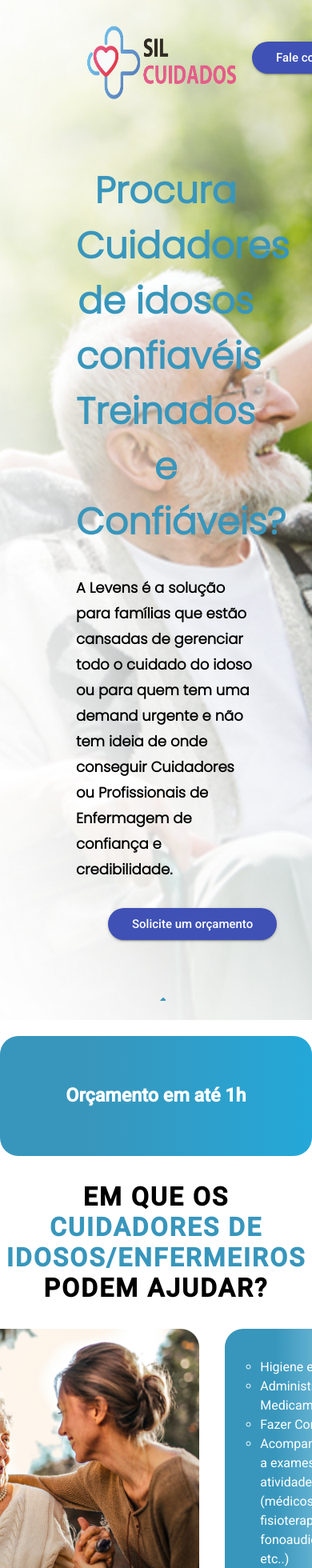
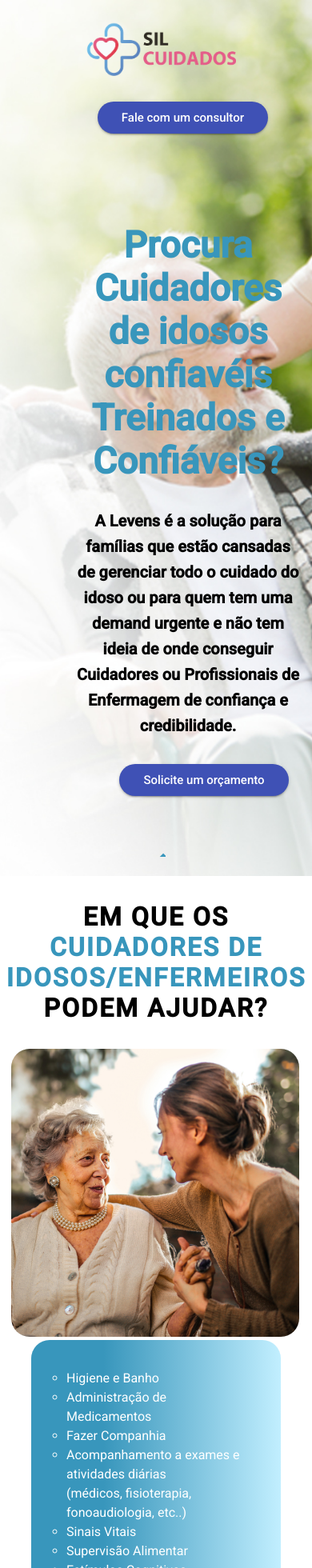
Before and after one commit to Laishyde/cuidadoresDeIdosos, an Angular app: page / in a window 390 px wide. Shown: the top 1960 px of the page at 80% size. Built offline with nearby package versions, Linux system fonts and the light colour scheme; no server answers.

Commit message:
first commit

```diff
--- a/src/app/app.component.scss
+++ b/src/app/app.component.scss
@@ -1,5 +1,5 @@
 .app {
-    width: 1200px;
+ width: 100%;
     margin: 0 auto;
 }
 
--- a/src/app/modulo/landing-page/components/cards/cards.component.scss
+++ b/src/app/modulo/landing-page/components/cards/cards.component.scss
@@ -137,3 +137,17 @@ button:hover {
     color: #ffffff !important;
     background-color: #FF9400;
 }
+@media(max-width:900px){
+    .card-wall{
+        width: 100%;
+    }
+    .bar{
+        width: 100%;
+    }
+    .bord{
+        width: 100%;
+    }
+    .larger{
+        width: 100%;
+    }
+}
--- a/src/app/modulo/landing-page/components/heading/heading.component.html
+++ b/src/app/modulo/landing-page/components/heading/heading.component.html
@@ -9,7 +9,7 @@
         </div>
 
 
-        <div class="texto zh-ms-40 zh-mt-80">
+        <div class="texto zh-ms-40 zh-mt-80 ">
             <h2> Procura Cuidadores de idosos confiavéis Treinados e Confiáveis?</h2>
             <p><span>A Levens é a solução para famílias que estão cansadas
             de gerenciar todo o cuidado do idoso</span> ou para quem tem uma <span>demand
--- a/src/app/modulo/landing-page/components/heading/heading.component.scss
+++ b/src/app/modulo/landing-page/components/heading/heading.component.scss
@@ -31,16 +31,18 @@ header {
     text-align: center;
 }
 
+
 .texto {
-    font-family: 'Poppins', sans-serif;
+    font-family: 'Roboto', sans-serif;;
     color: #bbbeff;
     font-weight: bold;
     font-size: 23px;
     display: flex;
+    justify-content: center;
     flex-direction: column;
-    width: 80%;
+    width: 50%;
     p{
-        font-size: 18px;
+        font-size: 20px;
         line-height: 2rem;
         color: #000;
         span{
@@ -109,6 +111,7 @@ button:hover {
 
  @media(max-width: 900px) {
      header {
+        width: 100%;
          background-image: url(../../../../../assets/imagens/bg-responsivo.jpg);
 
          .logo {
@@ -119,7 +122,29 @@ button:hover {
              p {
                  display: none;
              }
+
+         }
+         .nav-bar{
+            display: flex;
+            flex-direction: column;
+            margin: 0;
+
+
+         }
+         .texto{
+            width: 100%;
+            text-align: center;
+
+
+
          }
      }
+     .header{
+        width: 100%;
+        align-items: center;
+        margin-left: 0;
+     }
+
+
 
  }
--- a/src/app/modulo/landing-page/components/rodape/rodape.component.scss
+++ b/src/app/modulo/landing-page/components/rodape/rodape.component.scss
@@ -3,6 +3,7 @@ footer{
     padding: 20px;
     ul{
         border-bottom: 1px solid #fff;
+        list-style: none;
         li{
             width: 30%;
 
@@ -10,6 +11,7 @@ footer{
                 color: #fff;
                 text-decoration: none;
                 font-weight: 500;
+
             }
         }
     }
--- a/src/app/modulo/landing-page/views/landing-page.component.scss
+++ b/src/app/modulo/landing-page/views/landing-page.component.scss
@@ -84,7 +84,7 @@ button:hover {
 
     .back {
         background-image: linear-gradient(90deg, #3896bc 29%, #24a8d8 100%);
-        backface-visibility: hidden;
+
         border-radius: 23px;
         color: #fff;
     }
@@ -92,6 +92,7 @@ button:hover {
 
 .flip-box:hover {
     transform: rotateY(180deg);
+    backface-visibility: hidden;
 }
 
 
@@ -139,3 +140,25 @@ button:hover {
     width: 100%;
     height: 400px;
 }
+@media(max-width:900px){
+    .wrap{
+        width: 100%;
+        flex-direction: column;
+        align-items: center;
+
+            .warp-list{
+                width: 80%;
+            }
+
+            .warp-img{
+                margin-left: 29px;
+            }
+    }
+    .flip-box{
+        width: 100%;
+    display: none;    }
+        .mapa{
+            width: 80%;
+        }
+
+}
--- a/src/app/shared/componentes/carousel/carousel.component.scss
+++ b/src/app/shared/componentes/carousel/carousel.component.scss
@@ -108,3 +108,11 @@
 .btn-next {
     font-size: 35px;
 }
+@media(max-width:900px){
+    .carousel-container {
+            width: 500px;
+            margin: 0;
+        }
+
+
+}
--- a/src/app/shared/componentes/painel-expansion/painel-expansion.component.scss
+++ b/src/app/shared/componentes/painel-expansion/painel-expansion.component.scss
@@ -32,3 +32,14 @@
         width: 100%;
     }
 }
+@media(max-width:900px){
+    .tilefix{
+        width: 100%;
+        margin: 0;
+        padding: 0;
+    }
+    .painel{
+        width: 100%;
+        margin: 0;
+    }
+}
```
